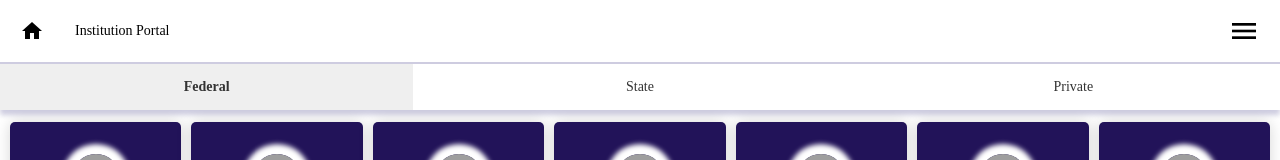
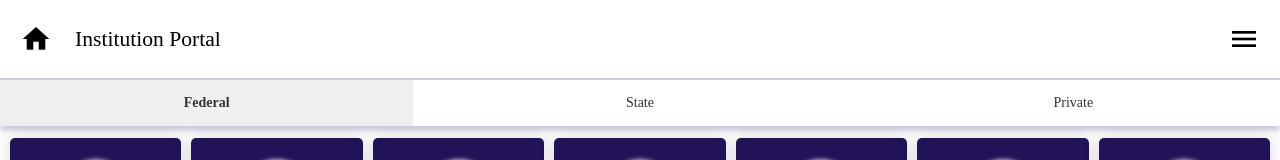
Before and after one commit to wegiveyoubrand/InstitutionPortal, a plain HTML site: page institutes/Universities.html in a window 1280 px wide. Shown: the top 160 px of the page. Drawn offline with Linux system fonts and the light colour scheme; grey boxes are pictures that could not be loaded.

Commit message:
Update main.css

```diff
--- a/src/css/main.css
+++ b/src/css/main.css
@@ -6,6 +6,11 @@
       -ms-flex-align: center;
           align-items: center;
   cursor: pointer;
+  font-size: 1.35rem;
+}
+
+.brand i {
+  font-size: 2rem;
 }
 
 .brand__logo {
@@ -327,7 +332,7 @@ label {
 
 .navigation-tabs .nav {
   position: fixed !important;
-  top: 4rem;
+  top: 5rem;
   width: 100%;
   background-color: #fff;
   -webkit-box-shadow: 0 5px 5px var(--soften__baseColor);
@@ -433,7 +438,7 @@ header {
   width: 100%;
   top: 0;
   left: 0;
-  height: 4rem;
+  height: 5rem;
   background-color: white;
   -webkit-box-shadow: 0 0px 15px var(--soften__baseColor);
           box-shadow: 0 0px 15px var(--soften__baseColor);
@@ -639,7 +644,7 @@ main {
   position: relative;
   min-height: 100%;
   height: auto;
-  top: 4rem;
+  top: 5rem;
 }
 
 .form-container {
```
